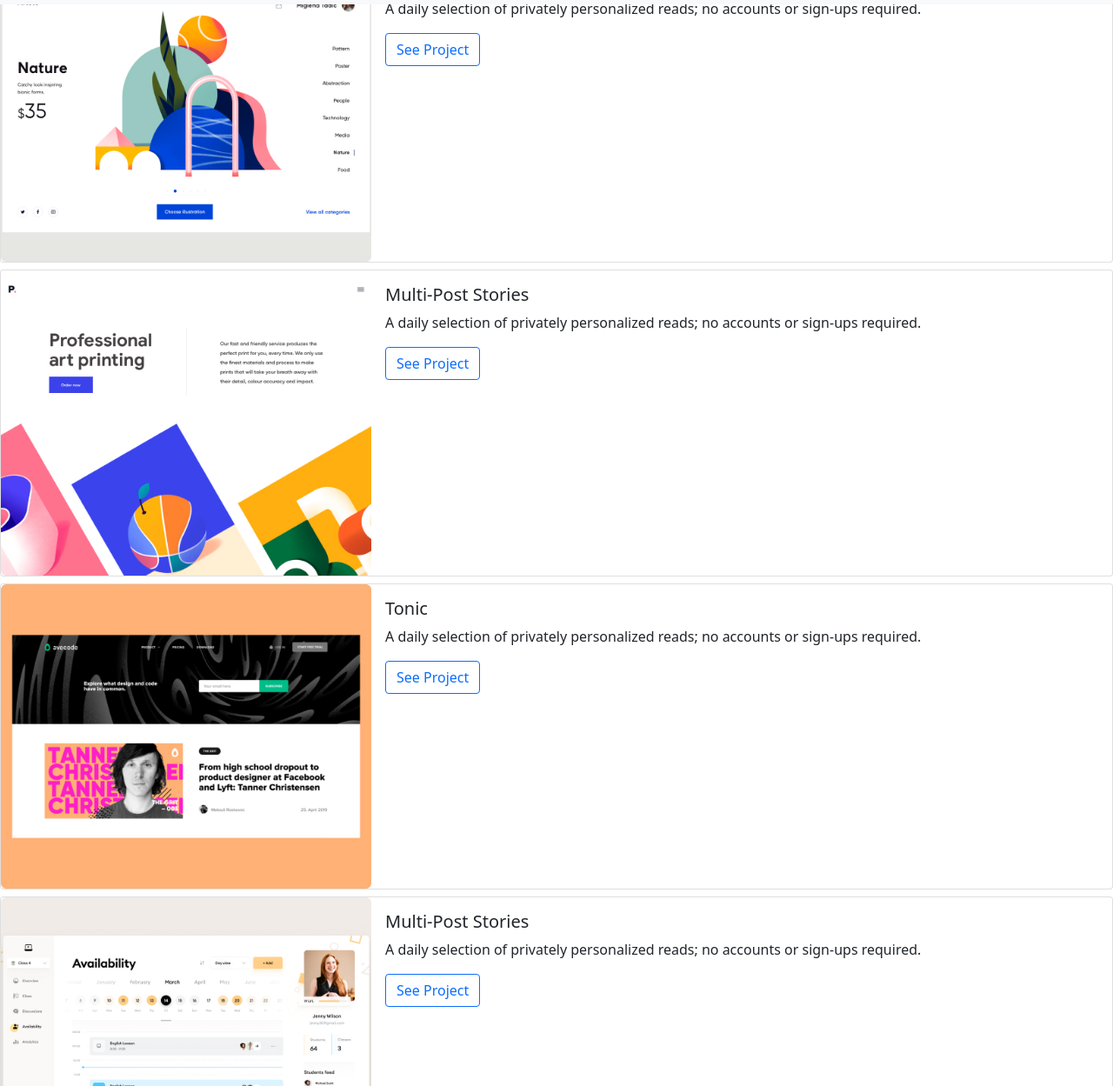
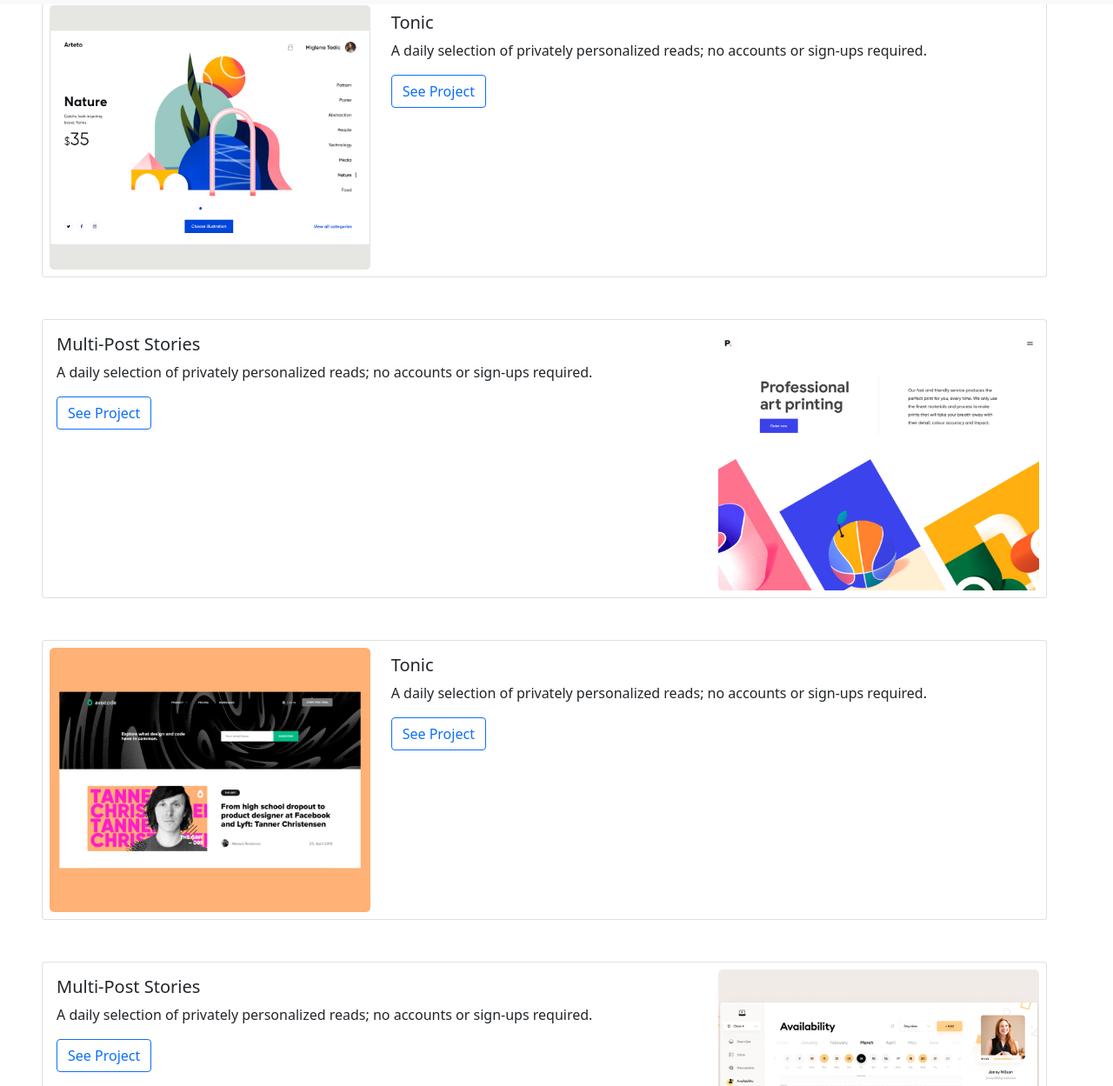
Before and after one commit to NasKhalil/Portfolio-bootstrap-version, a plain HTML site: page index.html in a window 1280 px wide. Shown: the part 51-1300 px from the top of the page at 87% size. Drawn offline with Linux system fonts and the light colour scheme.

Commit message:
change the display of cards and add spacing

```diff
--- a/index.html
+++ b/index.html
@@ -33,11 +33,14 @@
     </nav>
   </header>
   <main>
+    <section class="headline">
+
+    </section>
     <section class="work">
-      <div class="card mb-2" style="max-width: 1156;">
+      <div class="card m-5" style="max-width: 1156px;">
         <div class="row g-0">
           <div class="col-lg-4">
-            <img src="/Media/project1.jpg" class="img-fluid rounded-start" alt="...">
+            <img src="/Media/project1.jpg" class="img-fluid rounded-start p-2" alt="...">
           </div>
           <div class="col-lg-8">
             <div class="card-body">
@@ -50,10 +53,10 @@
           </div>
         </div>
       </div>
-      <div class="card mb-2" style="max-width: 1156;">
-        <div class="row g-0">
+      <div class="card m-5" style="max-width: 1156px;">
+        <div class="row g-0 d-flex flex-row-reverse">
           <div class="col-lg-4">
-            <img src="/Media/project2.jpg" class="img-fluid rounded-start" alt="...">
+            <img src="/Media/project2.jpg" class="img-fluid rounded-start p-2" alt="...">
           </div>
           <div class="col-lg-8">
             <div class="card-body">
@@ -66,10 +69,10 @@
           </div>
         </div>
       </div>
-      <div class="card mb-2" style="max-width: 1156;">
+      <div class="card m-5" style="max-width: 1156px;">
         <div class="row g-0">
           <div class="col-lg-4">
-            <img src="/Media/project3.jpg" class="img-fluid rounded-start" alt="...">
+            <img src="/Media/project3.jpg" class="img-fluid rounded-start p-2" alt="...">
           </div>
           <div class="col-lg-8">
             <div class="card-body">
@@ -82,10 +85,10 @@
           </div>
         </div>
       </div>
-      <div class="card mb-2" style="max-width: 1156;">
-        <div class="row g-0">
+      <div class="card m-5" style="max-width: 1156px;">
+        <div class="row g-0 d-flex flex-row-reverse">
           <div class="col-lg-4">
-            <img src="/Media/project4.jpg" class="img-fluid rounded-start" alt="...">
+            <img src="/Media/project4.jpg" class="img-fluid rounded-start p-2" alt="...">
           </div>
           <div class="col-lg-8">
             <div class="card-body">
```
